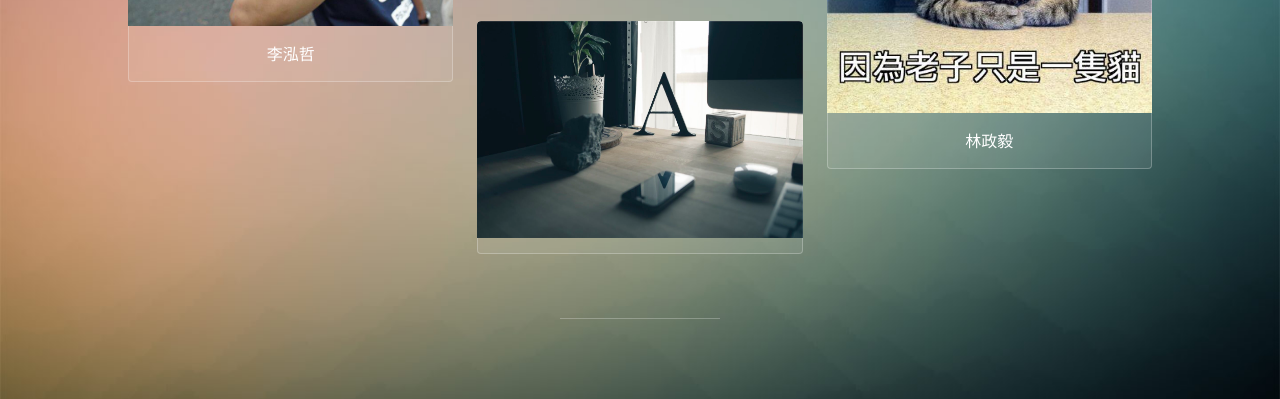
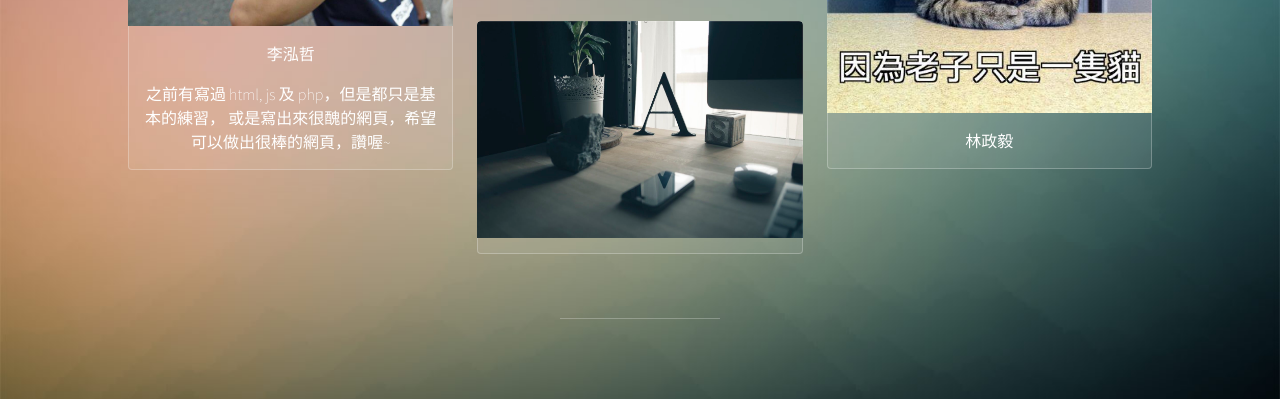
Before and after one commit to raygoah/about, a plain HTML site: page index.html in a window 1280 px wide. Shown: the part 1358-1757 px from the top of the page. Drawn offline with Linux system fonts and the light colour scheme.

Commit message:
Update about text

```diff
--- a/index.html
+++ b/index.html
@@ -56,7 +56,10 @@
 									<a href="images/fulls/02.jpg">
 										<img src="images/thumbs/02.jpg" alt="" />
 										<h3>李泓哲</h3>
-										<h3></h3>
+										<h3>
+										之前有寫過 html, js 及 php，但是都只是基本的練習，
+										或是寫出來很醜的網頁，希望可以做出很棒的網頁，讚喔~
+										</h3>
 									</a>
 								</div>
 								<div>
```
